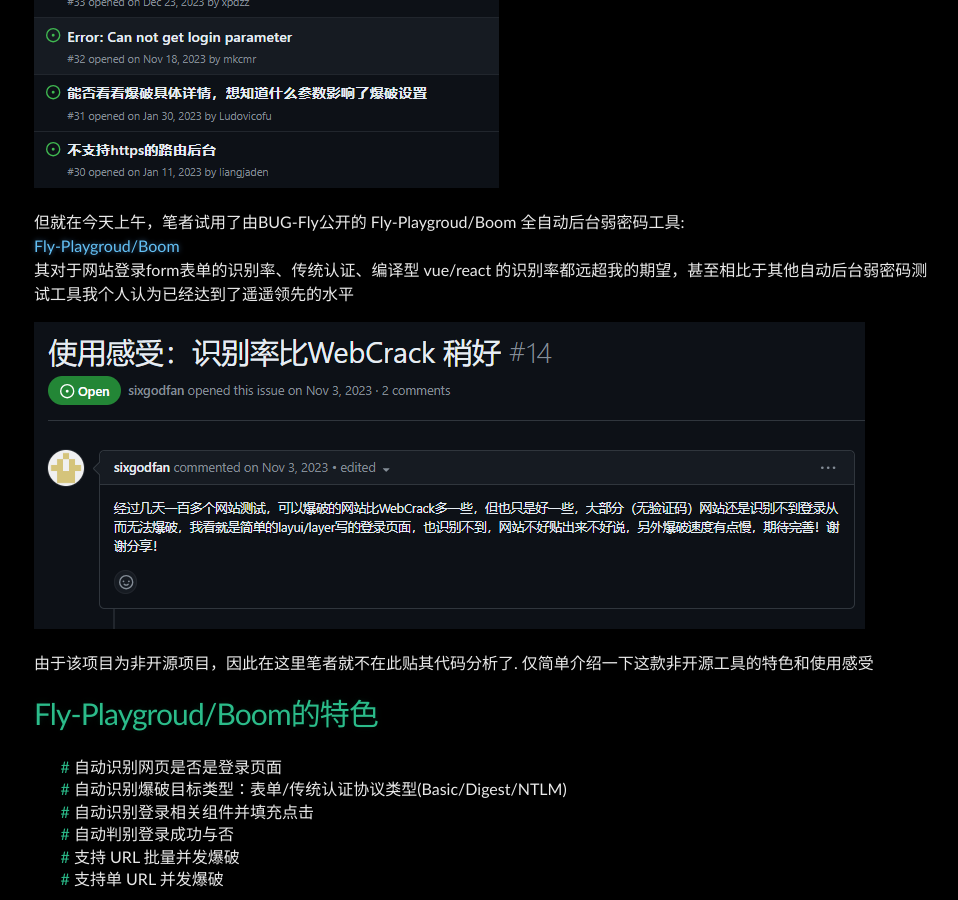
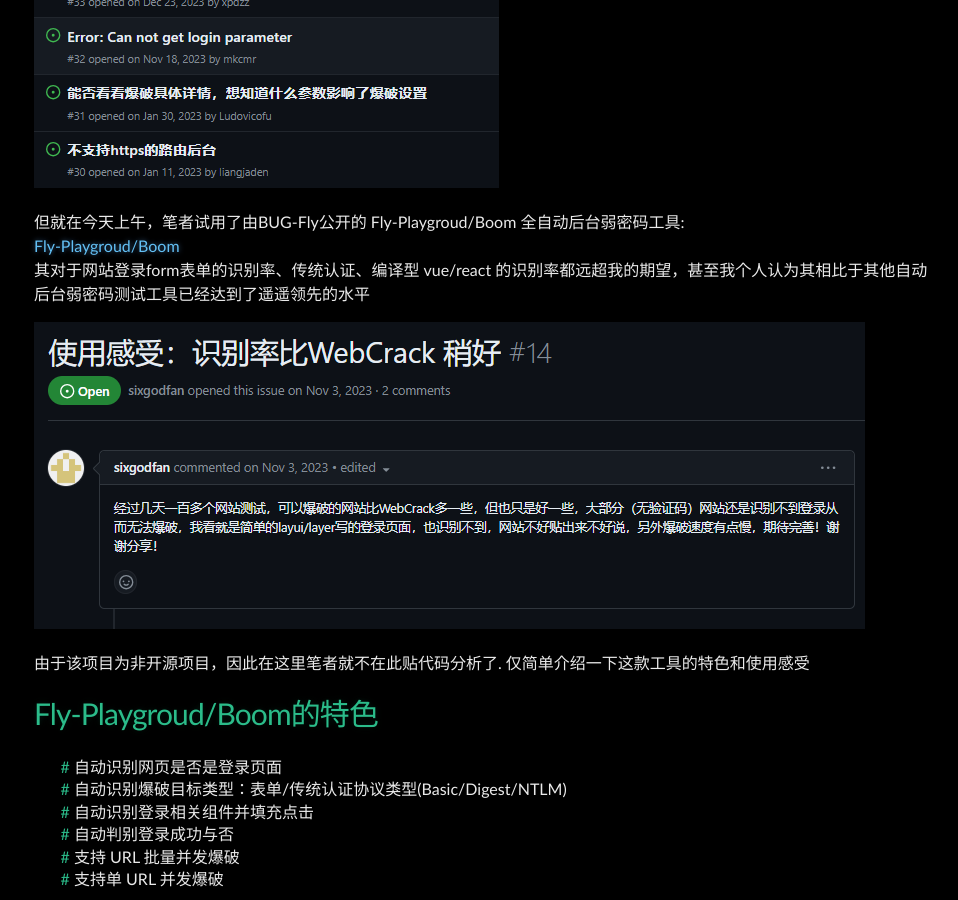
Before and after one commit to Leeyangee/leeyangee.github.io, a Jekyll site: the page built from _posts/2024-02-21-Boom：自动弱密码测试的革命性解决方案.md, in a window 1280 px wide and 900 px high, scrolled down 888 px. Shown: the whole window, without its empty margins (158-1116 px from the left). Built offline with Jekyll 4.4.1, drawn with Linux system fonts in a browser that asks for light colours; some of the changed text lies outside the part shown.

Commit message:
Update 2024-02-21-Boom：自动弱密码测试的革命性解决方案.md

```diff
--- a/_posts/2024-02-21-Boom：自动弱密码测试的革命性解决方案.md
+++ b/_posts/2024-02-21-Boom：自动弱密码测试的革命性解决方案.md
@@ -13,11 +13,11 @@
 
 但就在今天上午，笔者试用了由BUG-Fly公开的 Fly-Playgroud/Boom 全自动后台弱密码工具:
 <a href="https://github.com/Fly-Playgroud/Boom">Fly-Playgroud/Boom</a>
-其对于网站登录form表单的识别率、传统认证、编译型 vue/react 的识别率都远超我的期望，甚至相比于其他自动后台弱密码测试工具我个人认为已经达到了遥遥领先的水平
+其对于网站登录form表单的识别率、传统认证、编译型 vue/react 的识别率都远超我的期望，甚至我个人认为其相比于其他自动后台弱密码测试工具已经达到了遥遥领先的水平
 
 ![avatar](/image/2024-02-21-1.png)
 
-由于该项目为非开源项目，因此在这里笔者就不在此贴其代码分析了. 仅简单介绍一下这款非开源工具的特色和使用感受
+由于该项目为非开源项目，因此在这里笔者就不在此贴代码分析了. 仅简单介绍一下这款工具的特色和使用感受
 
 # [](#header-1)Fly-Playgroud/Boom的特色
 
```
Also changed, not shown: other parts of _posts/2024-02-21-Boom：自动弱密码测试的革命性解决方案.md (+2 -2 lines).
